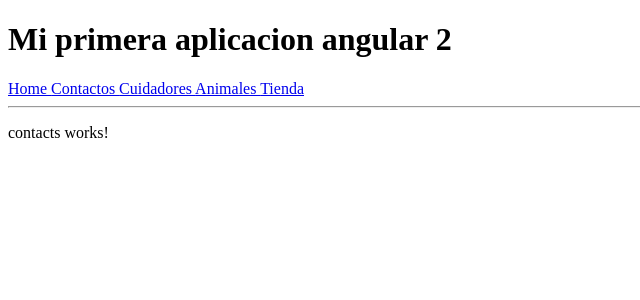
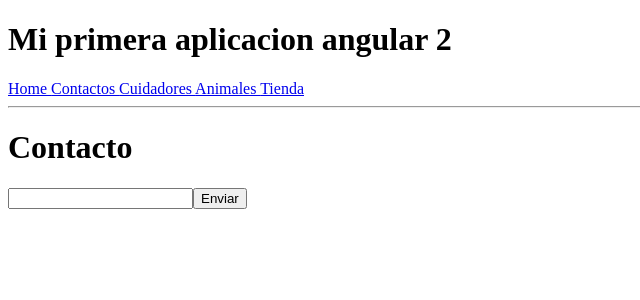
Before and after one commit to remolacho/zoo, an Angular app: page /contactos in a window 1280 px wide. Shown: the top 300 px of the page, without its empty margins (0-640 px from the left). Built offline with nearby package versions, Linux system fonts and the light colour scheme.

Commit message:
localstorage

```diff
--- a/src/app/components/contacts/contacts.component.html
+++ b/src/app/components/contacts/contacts.component.html
@@ -1,3 +1,3 @@
-<p>
-  contacts works!
-</p>
+<h1>{{title}}</h1>
+<input type="email" [(ngModel)]="contact.email" />
+<button (click)="sendContact()">Enviar</button>
--- a/src/app/components/contacts/contacts.component.ts
+++ b/src/app/components/contacts/contacts.component.ts
@@ -7,12 +7,19 @@ import { Component, OnInit } from '@angular/core';
 export class ContactsComponent implements OnInit {
 
   public title;
+  public contact: any = {
+    email: ""
+  }
 
   constructor() {
-    this.title = 'Contactos';
+    this.title = 'Contacto';
   }
 
   ngOnInit() {
   }
 
+  public sendContact() {
+    localStorage.setItem('contact', JSON.stringify(this.contact));
+  }
+
 }
--- a/src/app/components/header/header.component.html
+++ b/src/app/components/header/header.component.html
@@ -4,4 +4,6 @@
 <a [routerLink]="['/cuidadores']">Cuidadores </a>
 <a [routerLink]="['/animales']">Animales </a>
 <a [routerLink]="['/tienda']">Tienda </a>
+<span *ngIf="currentContact">Email de contacto: {{currentContact.email}} </span>
+<a *ngIf="currentContact" (click)="logOut()" href="/home">Cerrar sesion</a>
 <hr>
--- a/src/app/components/header/header.component.ts
+++ b/src/app/components/header/header.component.ts
@@ -1,12 +1,13 @@
-import { Component, OnInit } from '@angular/core';
+import { Component, OnInit, DoCheck } from '@angular/core';
 
 @Component({
   selector: 'app-header',
   templateUrl: './header.component.html'
 })
-export class HeaderComponent implements OnInit {
+export class HeaderComponent implements OnInit, DoCheck {
 
   public title: string;
+  public currentContact: any;
 
   constructor() {
     this.title = "Mi primera aplicacion angular 2";
@@ -15,4 +16,14 @@ export class HeaderComponent implements OnInit {
   ngOnInit() {
   }
 
+  ngDoCheck() {
+    this.currentContact = JSON.parse(localStorage.getItem('contact'));
+  }
+
+  logOut(){
+    localStorage.removeItem('contact');
+    localStorage.clear();
+    this.currentContact = null;
+  }
+
 }
```
